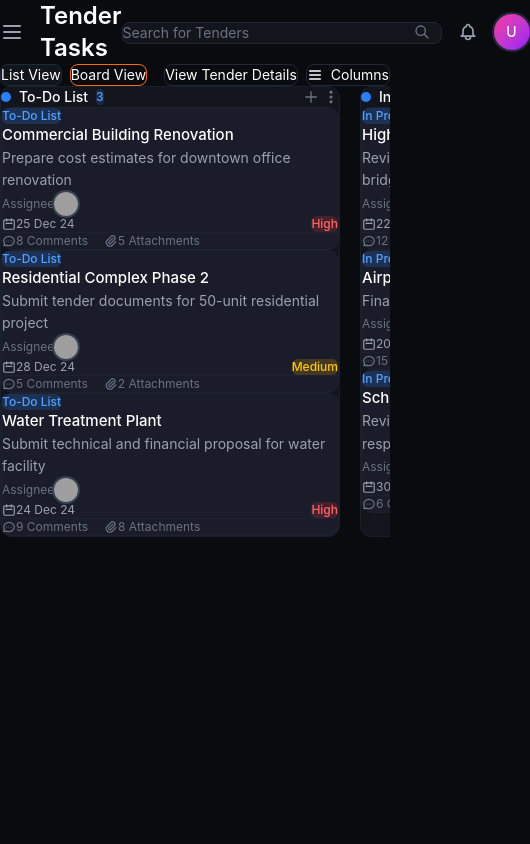
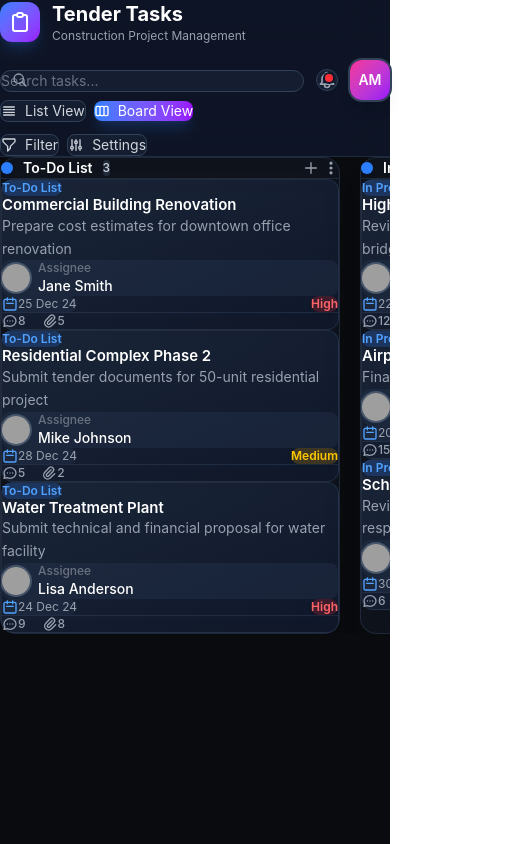
Before and after one commit to alokmaurya22/UCH_ai_Assignment-, a Next.js app: page / in a window 390 px wide. Shown: the whole page, 530 px wide, since content can reach past the window. Built offline with nearby package versions, Linux system fonts and the light colour scheme; grey boxes are pictures that could not be loaded.

Commit message:
Complete redesign with modern dashboard UI - glassmorphism, stats cards, responsive layout

```diff
--- a/app/globals.css
+++ b/app/globals.css
@@ -7,7 +7,7 @@
 }
 
 body {
-  background: #0a0b0f;
+  background: linear-gradient(135deg, #0f172a 0%, #1e293b 100%);
   color: #ffffff;
   font-family: -apple-system, BlinkMacSystemFont, 'Segoe UI', 'Roboto', 'Oxygen', 'Ubuntu', sans-serif;
   min-height: 100vh;
@@ -15,19 +15,36 @@ body {
 
 /* Custom scrollbar */
 ::-webkit-scrollbar {
-  width: 6px;
-  height: 6px;
+  width: 8px;
+  height: 8px;
 }
 
 ::-webkit-scrollbar-track {
-  background: transparent;
+  background: rgba(15, 23, 42, 0.5);
+  border-radius: 4px;
 }
 
 ::-webkit-scrollbar-thumb {
-  background: #374151;
-  border-radius: 3px;
+  background: linear-gradient(180deg, #475569 0%, #334155 100%);
+  border-radius: 4px;
+  border: 2px solid rgba(15, 23, 42, 0.5);
 }
 
 ::-webkit-scrollbar-thumb:hover {
-  background: #4b5563;
+  background: linear-gradient(180deg, #64748b 0%, #475569 100%);
 }
+
+/* Smooth animations */
+* {
+  transition: background-color 0.2s ease, border-color 0.2s ease, transform 0.2s ease;
+}
+
+/* Card hover effect */
+.card-hover {
+  transition: all 0.3s cubic-bezier(0.4, 0, 0.2, 1);
+}
+
+.card-hover:hover {
+  transform: translateY(-2px);
+  box-shadow: 0 20px 25px -5px rgba(0, 0, 0, 0.3), 0 10px 10px -5px rgba(0, 0, 0, 0.2);
+}
--- a/components/TaskCard.tsx
+++ b/components/TaskCard.tsx
@@ -8,13 +8,13 @@ interface TaskCardProps {
 export default function TaskCard({ task }: TaskCardProps) {
 
   return (
-    <div className="bg-[#1a1d29] rounded-xl p-4 border border-gray-800/50 hover:border-gray-700 hover:shadow-xl hover:shadow-blue-500/5 transition-all duration-200 cursor-pointer group">
+    <div className="card-hover bg-gradient-to-br from-slate-800/80 to-slate-900/80 backdrop-blur-sm rounded-xl p-4 border border-slate-700/50 hover:border-slate-600 hover:shadow-2xl hover:shadow-blue-500/10 cursor-pointer group">
       {/* Status badge */}
       <div className="flex items-center justify-between mb-3">
-        <span className={`text-xs px-2.5 py-1 rounded-md font-medium ${getStatusColor(task.status)}`}>
+        <span className={`text-xs px-3 py-1.5 rounded-lg font-semibold ${getStatusColor(task.status)} shadow-sm`}>
           {task.status}
         </span>
-        <button className="text-gray-500 hover:text-white transition-colors opacity-0 group-hover:opacity-100">
+        <button className="text-gray-500 hover:text-white hover:bg-slate-700/50 transition-all opacity-0 group-hover:opacity-100 p-1.5 rounded-lg">
           <svg className="w-4 h-4" fill="currentColor" viewBox="0 0 20 20">
             <path d="M10 6a2 2 0 110-4 2 2 0 010 4zM10 12a2 2 0 110-4 2 2 0 010 4zM10 18a2 2 0 110-4 2 2 0 010 4z" />
           </svg>
@@ -22,47 +22,50 @@ export default function TaskCard({ task }: TaskCardProps) {
       </div>
 
       {/* Title */}
-      <h3 className="text-white font-medium mb-2 text-[15px]">{task.title}</h3>
+      <h3 className="text-white font-semibold mb-2 text-[15px] leading-tight group-hover:text-blue-400 transition-colors">{task.title}</h3>
 
       {/* Description */}
-      <p className="text-gray-400 text-sm mb-4 leading-relaxed">{task.description}</p>
+      <p className="text-gray-400 text-sm mb-4 leading-relaxed line-clamp-2">{task.description}</p>
 
       {/* Assignee */}
-      <div className="flex items-center mb-4">
-        <span className="text-gray-500 text-xs mr-2">Assignee</span>
+      <div className="flex items-center gap-2 mb-4 p-2 bg-slate-700/30 rounded-lg">
         <img
           src={task.assignee.avatar}
           alt={task.assignee.name}
-          className="w-6 h-6 rounded-full ring-2 ring-gray-700"
+          className="w-7 h-7 rounded-full ring-2 ring-slate-600 shadow-md"
         />
+        <div className="flex-1 min-w-0">
+          <p className="text-xs text-gray-500 font-medium">Assignee</p>
+          <p className="text-sm text-white font-medium truncate">{task.assignee.name}</p>
+        </div>
       </div>
 
       {/* Due date and priority */}
       <div className="flex items-center justify-between mb-4">
-        <div className="flex items-center text-gray-400 text-xs">
-          <svg className="w-3.5 h-3.5 mr-1.5" fill="none" stroke="currentColor" viewBox="0 0 24 24">
+        <div className="flex items-center text-gray-400 text-xs bg-slate-700/30 px-3 py-1.5 rounded-lg">
+          <svg className="w-4 h-4 mr-1.5 text-blue-400" fill="none" stroke="currentColor" viewBox="0 0 24 24">
             <path strokeLinecap="round" strokeLinejoin="round" strokeWidth={2} d="M8 7V3m8 4V3m-9 8h10M5 21h14a2 2 0 002-2V7a2 2 0 00-2-2H5a2 2 0 00-2 2v12a2 2 0 002 2z" />
           </svg>
           {task.dueDate}
         </div>
-        <span className={`text-xs px-2.5 py-1 rounded-md font-medium ${getPriorityColor(task.priority)}`}>
+        <span className={`text-xs px-3 py-1.5 rounded-lg font-semibold ${getPriorityColor(task.priority)} shadow-sm`}>
           {task.priority}
         </span>
       </div>
 
       {/* Comments and attachments */}
-      <div className="flex items-center gap-4 text-gray-500 text-xs border-t border-gray-800/50 pt-3">
-        <div className="flex items-center">
-          <svg className="w-3.5 h-3.5 mr-1.5" fill="none" stroke="currentColor" viewBox="0 0 24 24">
+      <div className="flex items-center gap-4 text-gray-400 text-xs border-t border-slate-700/50 pt-3">
+        <div className="flex items-center hover:text-white transition-colors">
+          <svg className="w-4 h-4 mr-1.5" fill="none" stroke="currentColor" viewBox="0 0 24 24">
             <path strokeLinecap="round" strokeLinejoin="round" strokeWidth={2} d="M8 12h.01M12 12h.01M16 12h.01M21 12c0 4.418-4.03 8-9 8a9.863 9.863 0 01-4.255-.949L3 20l1.395-3.72C3.512 15.042 3 13.574 3 12c0-4.418 4.03-8 9-8s9 3.582 9 8z" />
           </svg>
-          {task.commentsCount} Comments
+          <span className="font-medium">{task.commentsCount}</span>
         </div>
-        <div className="flex items-center">
-          <svg className="w-3.5 h-3.5 mr-1.5" fill="none" stroke="currentColor" viewBox="0 0 24 24">
+        <div className="flex items-center hover:text-white transition-colors">
+          <svg className="w-4 h-4 mr-1.5" fill="none" stroke="currentColor" viewBox="0 0 24 24">
             <path strokeLinecap="round" strokeLinejoin="round" strokeWidth={2} d="M15.172 7l-6.586 6.586a2 2 0 102.828 2.828l6.414-6.586a4 4 0 00-5.656-5.656l-6.415 6.585a6 6 0 108.486 8.486L20.5 13" />
           </svg>
-          {task.attachmentsCount} Attachments
+          <span className="font-medium">{task.attachmentsCount}</span>
         </div>
       </div>
     </div>
--- a/features/board/components/BoardColumn.tsx
+++ b/features/board/components/BoardColumn.tsx
@@ -13,23 +13,23 @@ interface BoardColumnProps {
 export default function BoardColumn({ status, tasks, onTaskClick }: BoardColumnProps) {
 
   return (
-    <div className="bg-[#13151c] rounded-xl p-4 min-w-[340px] max-w-[340px] border border-gray-800/50">
+    <div className="bg-slate-800/30 backdrop-blur-sm rounded-2xl p-4 min-w-[340px] max-w-[340px] border border-slate-700/50 hover:border-slate-600/50 transition-all shadow-xl">
       {/* Column header */}
-      <div className="flex items-center justify-between mb-4">
-        <div className="flex items-center gap-2">
-          <div className={`w-2.5 h-2.5 rounded-full ${getColumnHeaderColor(status)}`}></div>
-          <h2 className="text-white font-medium text-sm">{status}</h2>
-          <span className="bg-blue-500/20 text-blue-400 text-xs px-2 py-0.5 rounded-md font-medium">
+      <div className="flex items-center justify-between mb-4 pb-3 border-b border-slate-700/50">
+        <div className="flex items-center gap-2.5">
+          <div className={`w-3 h-3 rounded-full ${getColumnHeaderColor(status)} shadow-lg`}></div>
+          <h2 className="text-white font-semibold text-sm">{status}</h2>
+          <span className="bg-slate-700/50 text-gray-300 text-xs px-2.5 py-1 rounded-full font-medium">
             {tasks.length}
           </span>
         </div>
         <div className="flex items-center gap-1">
-          <button className="text-gray-500 hover:text-white transition-colors p-1">
+          <button className="text-gray-400 hover:text-white hover:bg-slate-700/50 transition-all p-1.5 rounded-lg">
             <svg className="w-4 h-4" fill="none" stroke="currentColor" viewBox="0 0 24 24">
               <path strokeLinecap="round" strokeLinejoin="round" strokeWidth={2} d="M12 4v16m8-8H4" />
             </svg>
           </button>
-          <button className="text-gray-500 hover:text-white transition-colors p-1">
+          <button className="text-gray-400 hover:text-white hover:bg-slate-700/50 transition-all p-1.5 rounded-lg">
             <svg className="w-4 h-4" fill="currentColor" viewBox="0 0 20 20">
               <path d="M10 6a2 2 0 110-4 2 2 0 010 4zM10 12a2 2 0 110-4 2 2 0 010 4zM10 18a2 2 0 110-4 2 2 0 010 4z" />
             </svg>
@@ -43,8 +43,8 @@ export default function BoardColumn({ status, tasks, onTaskClick }: BoardColumnP
           <div
             ref={provided.innerRef}
             {...provided.droppableProps}
-            className={`min-h-[200px] max-h-[calc(100vh-250px)] overflow-y-auto pr-1 ${
-              snapshot.isDraggingOver ? 'bg-blue-500/5 rounded-lg p-2' : ''
+            className={`min-h-[300px] max-h-[calc(100vh-380px)] overflow-y-auto pr-2 ${
+              snapshot.isDraggingOver ? 'bg-blue-500/10 rounded-xl p-2 border-2 border-dashed border-blue-500/30' : ''
             }`}
           >
             {tasks.length === 0 ? (
@@ -58,7 +58,7 @@ export default function BoardColumn({ status, tasks, onTaskClick }: BoardColumnP
                         ref={provided.innerRef}
                         {...provided.draggableProps}
                         {...provided.dragHandleProps}
-                        className={snapshot.isDragging ? 'opacity-60 rotate-2' : ''}
+                        className={`${snapshot.isDragging ? 'opacity-70 rotate-3 scale-105' : ''} transition-all`}
                         onClick={() => onTaskClick(task.id)}
                       >
                         <TaskCard task={task} />
--- a/features/board/components/BoardHeader.tsx
+++ b/features/board/components/BoardHeader.tsx
@@ -1,64 +1,88 @@
 export default function BoardHeader() {
   return (
-    <div className="mb-8">
-      <div className="flex items-center justify-between mb-6">
-        <div className="flex items-center gap-4">
-          <button className="text-gray-400 hover:text-white transition-colors">
-            <svg className="w-6 h-6" fill="none" stroke="currentColor" viewBox="0 0 24 24">
-              <path strokeLinecap="round" strokeLinejoin="round" strokeWidth={2} d="M4 6h16M4 12h16M4 18h16" />
+    <div className="sticky top-0 z-50 backdrop-blur-xl bg-slate-900/80 border-b border-slate-700/50">
+      <div className="px-4 sm:px-6 lg:px-8 py-4">
+        {/* Top Bar */}
+        <div className="flex flex-col sm:flex-row items-start sm:items-center justify-between gap-4 mb-4">
+          <div className="flex items-center gap-3">
+            <div className="w-10 h-10 bg-gradient-to-br from-blue-500 to-purple-600 rounded-xl flex items-center justify-center shadow-lg shadow-blue-500/20">
+              <svg className="w-6 h-6 text-white" fill="none" stroke="currentColor" viewBox="0 0 24 24">
+                <path strokeLinecap="round" strokeLinejoin="round" strokeWidth={2} d="M9 5H7a2 2 0 00-2 2v12a2 2 0 002 2h10a2 2 0 002-2V7a2 2 0 00-2-2h-2M9 5a2 2 0 002 2h2a2 2 0 002-2M9 5a2 2 0 012-2h2a2 2 0 012 2" />
               </svg>
-          </button>
-          <h1 className="text-2xl font-semibold text-white">Tender Tasks</h1>
+            </div>
+            <div>
+              <h1 className="text-xl sm:text-2xl font-bold text-white">Tender Tasks</h1>
+              <p className="text-xs text-gray-400">Construction Project Management</p>
+            </div>
           </div>
 
-        <div className="flex items-center gap-4">
+          <div className="flex items-center gap-3 w-full sm:w-auto">
             {/* Search bar */}
-          <div className="relative">
+            <div className="relative flex-1 sm:flex-initial">
               <input
                 type="text"
-              placeholder="Search for Tenders"
-              className="bg-[#13151c] text-white text-sm px-4 py-2.5 pr-10 rounded-lg border border-gray-800 focus:outline-none focus:border-gray-700 w-80 placeholder:text-gray-500"
+                placeholder="Search tasks..."
+                className="w-full sm:w-64 bg-slate-800/50 text-white text-sm px-4 py-2.5 pl-10 rounded-xl border border-slate-700 focus:outline-none focus:border-blue-500 focus:ring-2 focus:ring-blue-500/20 placeholder:text-gray-500 transition-all"
               />
-            <svg className="w-4 h-4 text-gray-500 absolute right-3 top-1/2 transform -translate-y-1/2" fill="none" stroke="currentColor" viewBox="0 0 24 24">
+              <svg className="w-4 h-4 text-gray-400 absolute left-3 top-1/2 transform -translate-y-1/2" fill="none" stroke="currentColor" viewBox="0 0 24 24">
                 <path strokeLinecap="round" strokeLinejoin="round" strokeWidth={2} d="M21 21l-6-6m2-5a7 7 0 11-14 0 7 7 0 0114 0z" />
               </svg>
             </div>
 
             {/* Notification icon */}
-          <button className="text-gray-400 hover:text-white transition-colors p-2">
-            <svg className="w-5 h-5" fill="none" stroke="currentColor" viewBox="0 0 24 24">
+            <button className="relative p-2.5 bg-slate-800/50 hover:bg-slate-700/50 rounded-xl border border-slate-700 hover:border-slate-600 transition-all group">
+              <svg className="w-5 h-5 text-gray-400 group-hover:text-white transition-colors" fill="none" stroke="currentColor" viewBox="0 0 24 24">
                 <path strokeLinecap="round" strokeLinejoin="round" strokeWidth={2} d="M15 17h5l-1.405-1.405A2.032 2.032 0 0118 14.158V11a6.002 6.002 0 00-4-5.659V5a2 2 0 10-4 0v.341C7.67 6.165 6 8.388 6 11v3.159c0 .538-.214 1.055-.595 1.436L4 17h5m6 0v1a3 3 0 11-6 0v-1m6 0H9" />
               </svg>
+              <span className="absolute top-1 right-1 w-2 h-2 bg-red-500 rounded-full ring-2 ring-slate-900"></span>
             </button>
 
             {/* Profile */}
-          <div className="w-9 h-9 bg-gradient-to-br from-pink-500 to-purple-600 rounded-full flex items-center justify-center ring-2 ring-gray-800">
-            <span className="text-white font-medium text-sm">U</span>
+            <div className="w-10 h-10 bg-gradient-to-br from-pink-500 to-purple-600 rounded-xl flex items-center justify-center ring-2 ring-slate-700 hover:ring-slate-600 cursor-pointer transition-all shadow-lg">
+              <span className="text-white font-semibold text-sm">AM</span>
             </div>
           </div>
         </div>
 
         {/* View toggle and actions */}
-      <div className="flex items-center justify-between">
+        <div className="flex flex-col sm:flex-row items-start sm:items-center justify-between gap-3">
           <div className="flex items-center gap-2">
-          <button className="px-4 py-2 text-sm bg-[#13151c] text-white rounded-lg border border-gray-800 hover:border-gray-700 transition-all duration-200">
+            <button className="px-4 py-2 text-sm bg-slate-800/50 text-gray-300 rounded-lg border border-slate-700 hover:border-slate-600 hover:text-white transition-all">
+              <span className="flex items-center gap-2">
+                <svg className="w-4 h-4" fill="none" stroke="currentColor" viewBox="0 0 24 24">
+                  <path strokeLinecap="round" strokeLinejoin="round" strokeWidth={2} d="M4 6h16M4 10h16M4 14h16M4 18h16" />
+                </svg>
                 List View
+              </span>
             </button>
-          <button className="px-4 py-2 text-sm bg-transparent text-white rounded-lg border border-orange-500 hover:bg-orange-500/10 transition-all duration-200">
+            <button className="px-4 py-2 text-sm bg-gradient-to-r from-blue-500 to-purple-600 text-white rounded-lg shadow-lg shadow-blue-500/20 hover:shadow-blue-500/30 transition-all">
+              <span className="flex items-center gap-2">
+                <svg className="w-4 h-4" fill="none" stroke="currentColor" viewBox="0 0 24 24">
+                  <path strokeLinecap="round" strokeLinejoin="round" strokeWidth={2} d="M9 17V7m0 10a2 2 0 01-2 2H5a2 2 0 01-2-2V7a2 2 0 012-2h2a2 2 0 012 2m0 10a2 2 0 002 2h2a2 2 0 002-2M9 7a2 2 0 012-2h2a2 2 0 012 2m0 10V7m0 10a2 2 0 002 2h2a2 2 0 002-2V7a2 2 0 00-2-2h-2a2 2 0 00-2 2" />
+                </svg>
                 Board View
+              </span>
             </button>
           </div>
 
-        <div className="flex items-center gap-2">
-          <button className="px-4 py-2 text-sm bg-transparent text-white rounded-lg border border-gray-800 hover:border-gray-700 hover:bg-gray-800/30 transition-all duration-200">
-            View Tender Details
+          <div className="flex items-center gap-2 flex-wrap">
+            <button className="px-4 py-2 text-sm bg-slate-800/50 text-gray-300 rounded-lg border border-slate-700 hover:border-slate-600 hover:text-white transition-all">
+              <span className="flex items-center gap-2">
+                <svg className="w-4 h-4" fill="none" stroke="currentColor" viewBox="0 0 24 24">
+                  <path strokeLinecap="round" strokeLinejoin="round" strokeWidth={2} d="M3 4a1 1 0 011-1h16a1 1 0 011 1v2.586a1 1 0 01-.293.707l-6.414 6.414a1 1 0 00-.293.707V17l-4 4v-6.586a1 1 0 00-.293-.707L3.293 7.293A1 1 0 013 6.586V4z" />
+                </svg>
+                Filter
+              </span>
             </button>
-          <button className="px-4 py-2 text-sm bg-transparent text-white rounded-lg border border-gray-800 hover:border-gray-700 hover:bg-gray-800/30 transition-all duration-200 flex items-center gap-2">
+            <button className="px-4 py-2 text-sm bg-slate-800/50 text-gray-300 rounded-lg border border-slate-700 hover:border-slate-600 hover:text-white transition-all">
+              <span className="flex items-center gap-2">
                 <svg className="w-4 h-4" fill="none" stroke="currentColor" viewBox="0 0 24 24">
-              <path strokeLinecap="round" strokeLinejoin="round" strokeWidth={2} d="M4 6h16M4 12h16M4 18h16" />
+                  <path strokeLinecap="round" strokeLinejoin="round" strokeWidth={2} d="M12 6V4m0 2a2 2 0 100 4m0-4a2 2 0 110 4m-6 8a2 2 0 100-4m0 4a2 2 0 110-4m0 4v2m0-6V4m6 6v10m6-2a2 2 0 100-4m0 4a2 2 0 110-4m0 4v2m0-6V4" />
                 </svg>
-            Columns
+                Settings
+              </span>
             </button>
+          </div>
         </div>
       </div>
     </div>
```
Also changed, not shown: components/EmptyState.tsx (+6 -5 lines). Lines whose indentation alone changed are shown as unchanged.
